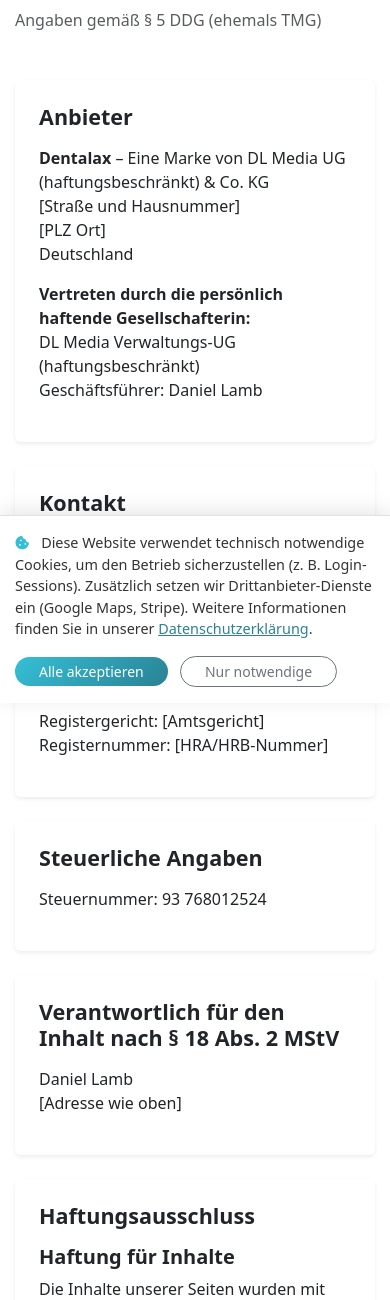
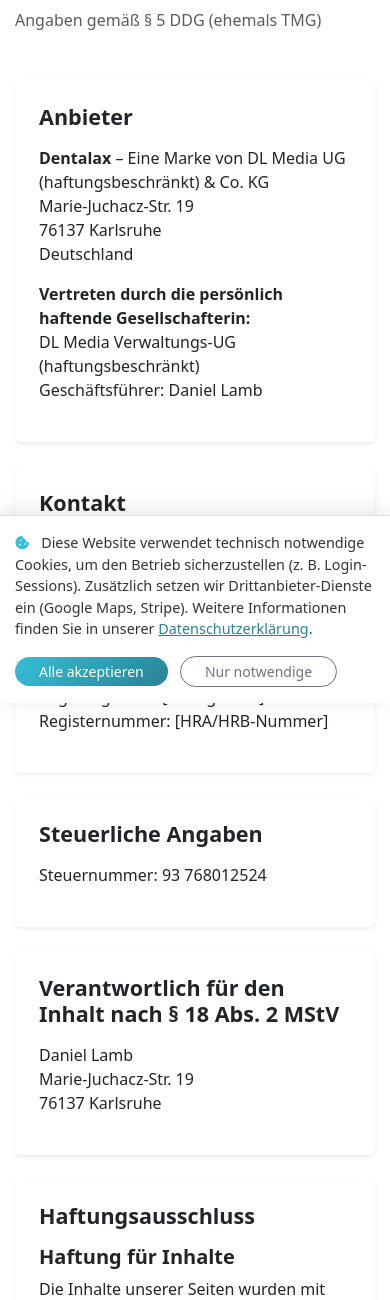
Before and after one commit to aglenedwards/DentalaxFinal, a Flask app: page /impressum in a window 390 px wide. Shown: the part 141-1441 px from the top of the page. Run offline with Flask 3, Linux system fonts and the light colour scheme; data that the repository does not hold is empty; some libraries are stand-ins or nearby versions.

Commit message:
Update contact information for business and privacy policies
Update company address in the privacy policy and imprint sections. Remove phone number from contact information.

Replit-Commit-Author: Agent
Replit-Commit-Session-Id: 18760bda-f788-4c9c-9675-15e5cd108df5
Replit-Commit-Checkpoint-Type: intermediate_checkpoint
Replit-Commit-Event-Id: 5fe6aa21-3d4c-4666-a1a2-e312f674d06d
Replit-Commit-Screenshot-Url: https://storage.googleapis.com/screenshot-production-us-central1/66814837-dff2-463d-bf46-dec26e800c91/18760bda-f788-4c9c-9675-15e5cd108df5/bNXV4qU
Replit-Helium-Checkpoint-Created: true

```diff
--- a/templates/datenschutz.html
+++ b/templates/datenschutz.html
@@ -16,6 +16,7 @@
             <p>Verantwortlich für die Datenverarbeitung auf dieser Website ist:</p>
             <p>
               <strong>Dentalax</strong> – Eine Marke von DL Media UG (haftungsbeschränkt) & Co. KG<br>
+              Marie-Juchacz-Str. 19, 76137 Karlsruhe<br>
               Geschäftsführer: Daniel Lamb<br>
               E-Mail: <a href="mailto:info@dentalax.de">info@dentalax.de</a><br>
               Weitere Angaben: Siehe <a href="/impressum">Impressum</a>
--- a/templates/impressum.html
+++ b/templates/impressum.html
@@ -15,9 +15,8 @@
             <h2 class="h4 fw-bold mb-3">Anbieter</h2>
             <p>
               <strong>Dentalax</strong> – Eine Marke von DL Media UG (haftungsbeschränkt) & Co. KG<br>
-              <!-- Adresse bitte ergänzen -->
-              [Straße und Hausnummer]<br>
-              [PLZ Ort]<br>
+              Marie-Juchacz-Str. 19<br>
+              76137 Karlsruhe<br>
               Deutschland
             </p>
             <p>
@@ -32,8 +31,7 @@
           <div class="card-body p-4 p-md-5">
             <h2 class="h4 fw-bold mb-3">Kontakt</h2>
             <p>
-              E-Mail: <a href="mailto:info@dentalax.de">info@dentalax.de</a><br>
-              Telefon: [Telefonnummer ergänzen]
+              E-Mail: <a href="mailto:info@dentalax.de">info@dentalax.de</a>
             </p>
           </div>
         </div>
@@ -63,7 +61,8 @@
             <h2 class="h4 fw-bold mb-3">Verantwortlich für den Inhalt nach § 18 Abs. 2 MStV</h2>
             <p>
               Daniel Lamb<br>
-              [Adresse wie oben]
+              Marie-Juchacz-Str. 19<br>
+              76137 Karlsruhe
             </p>
           </div>
         </div>
```
